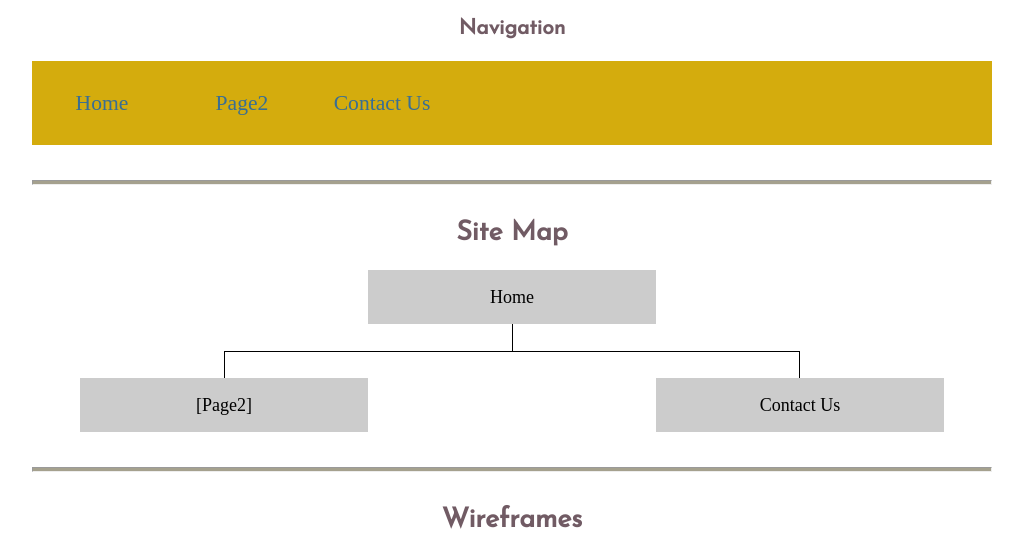
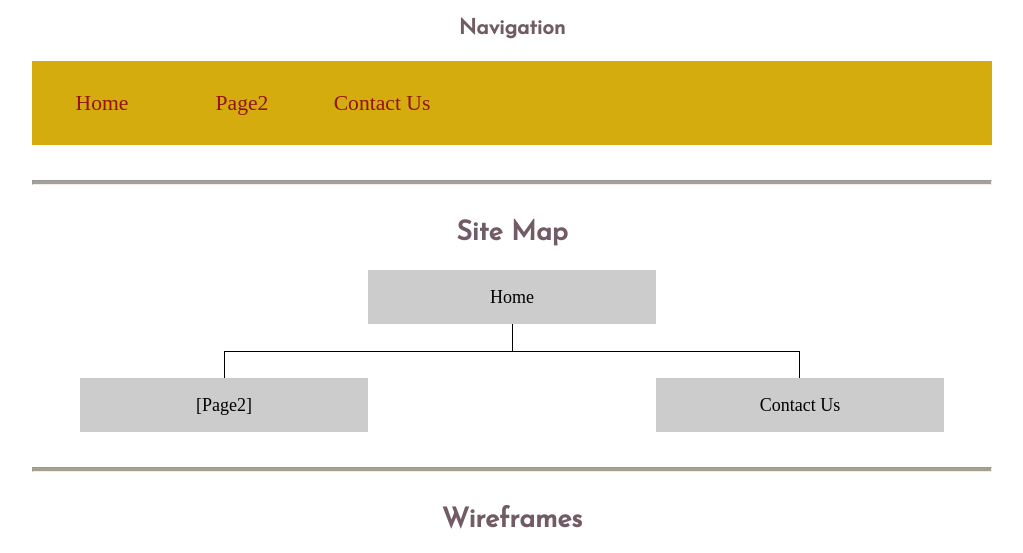
Before and after one commit to Logan-Sprague/WDD130, a plain HTML site: page wwr/site-plan-rafting.html in a window 1280 px wide. Shown: the part 1912-2465 px from the top of the page, without its empty margins (128-1151 px from the left). Drawn offline with Linux system fonts and the light colour scheme; files that its build step writes are made by us from their sources; a web font is replaced by a local one.

Commit message:
font color

```diff
--- a/wwr/style/site-plan-rafting.css
+++ b/wwr/style/site-plan-rafting.css
@@ -21,7 +21,7 @@ Fonts are separated by a & */
   --paragraph-color-on-white: #715b64; /* paragraph text on a white background */
   --paragraph-color-on-color: #715b64; /* paragraph text on a colored background */
   --paragraph-background-color: #715b64 ;
-  --nav-link-color: #396E94;
+  --nav-link-color: #921313;
   --nav-background-color: #D4AC0D;
   --nav-hover-link-color: white;
   --nav-hover-background-color: #396E94;
```
